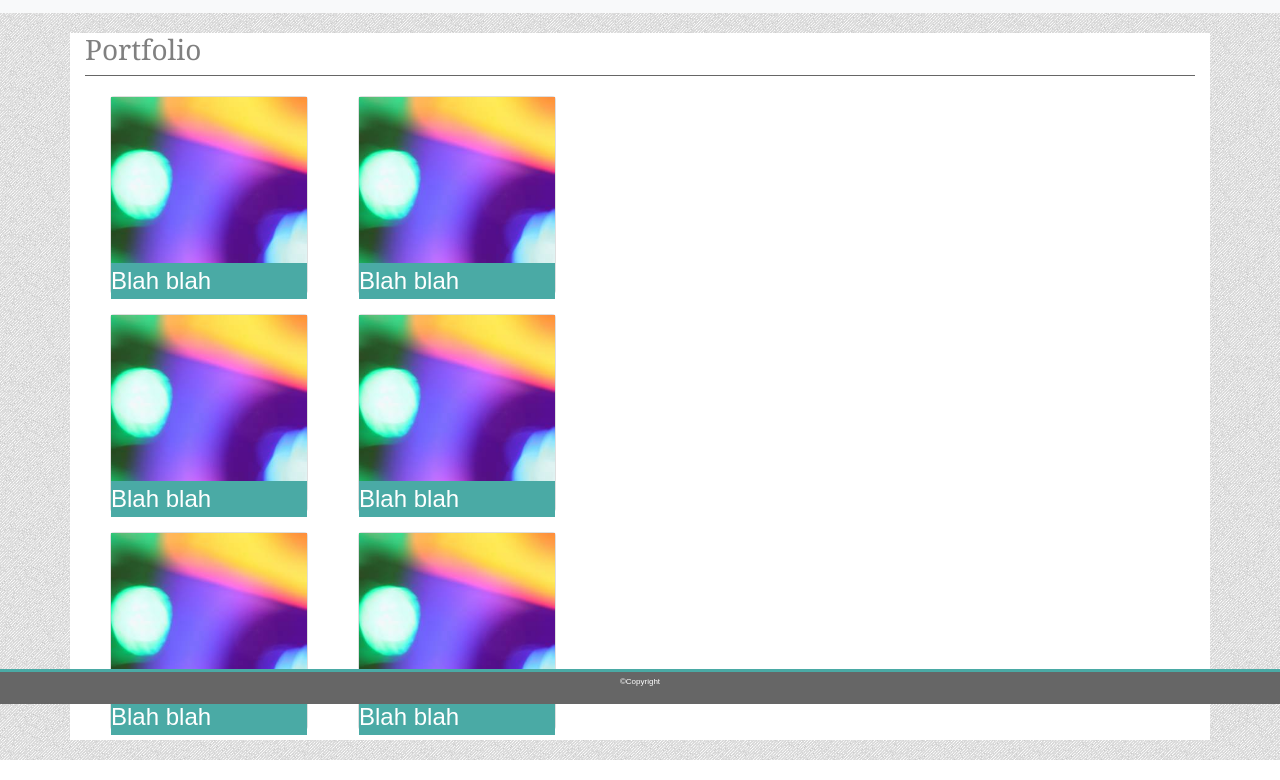
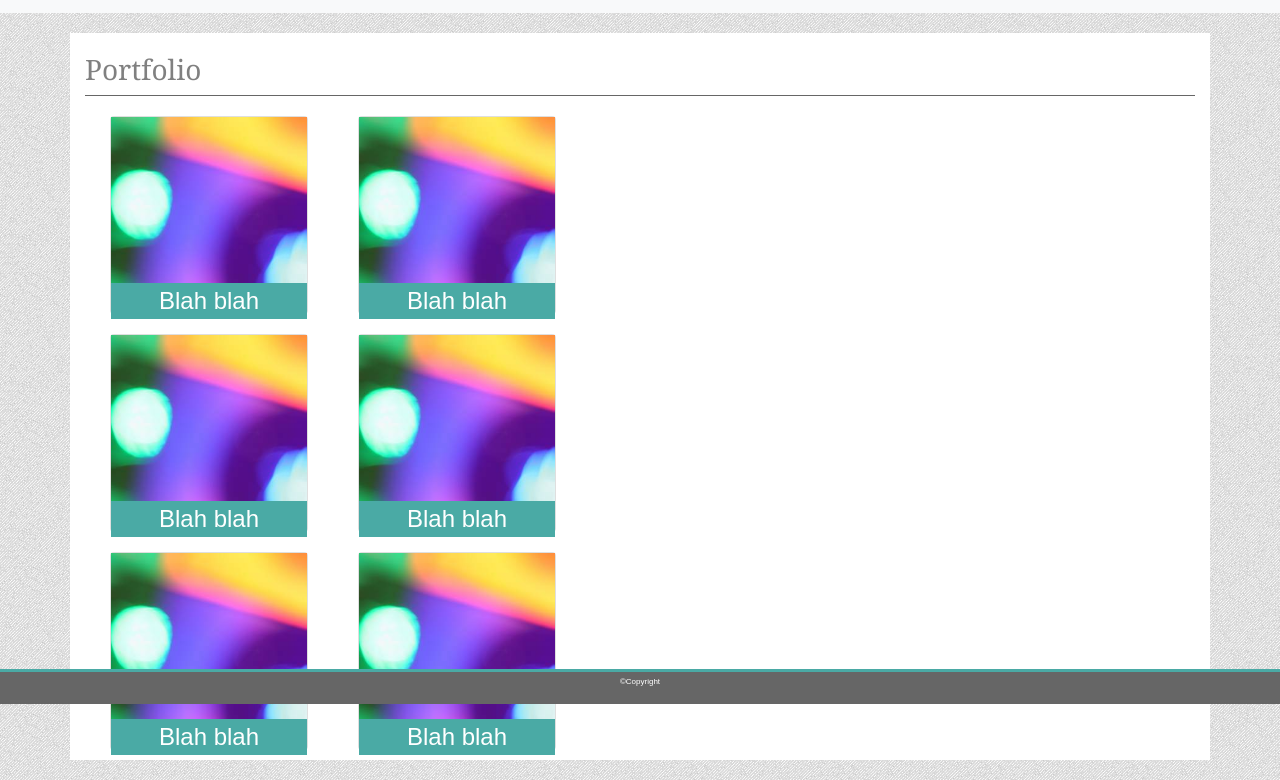
Before and after one commit to okyfunoky/bootstrap-portfolio, a plain HTML site: page portfolio.html in a window 1280 px wide. Shown: the part 96-876 px from the top of the page. Drawn offline with nearby package versions, Linux system fonts and the light colour scheme.

Commit message:
Updating margins on main content

```diff
--- a/assets/css/style.css
+++ b/assets/css/style.css
@@ -21,6 +21,7 @@ h1 {
 h3 {
     color: grey;
     font-family: 'Georgia', Times, 'Times New Roman', serif;
+    margin-top: 20px;
 }
 
 p {
@@ -85,4 +86,5 @@ p {
     width: 100%;
     background-color: #4aaaa5;
     color: #ffffff;
+    text-align: center;
 }
```
Also changed, not shown: contact.html (+2 -2 lines).
